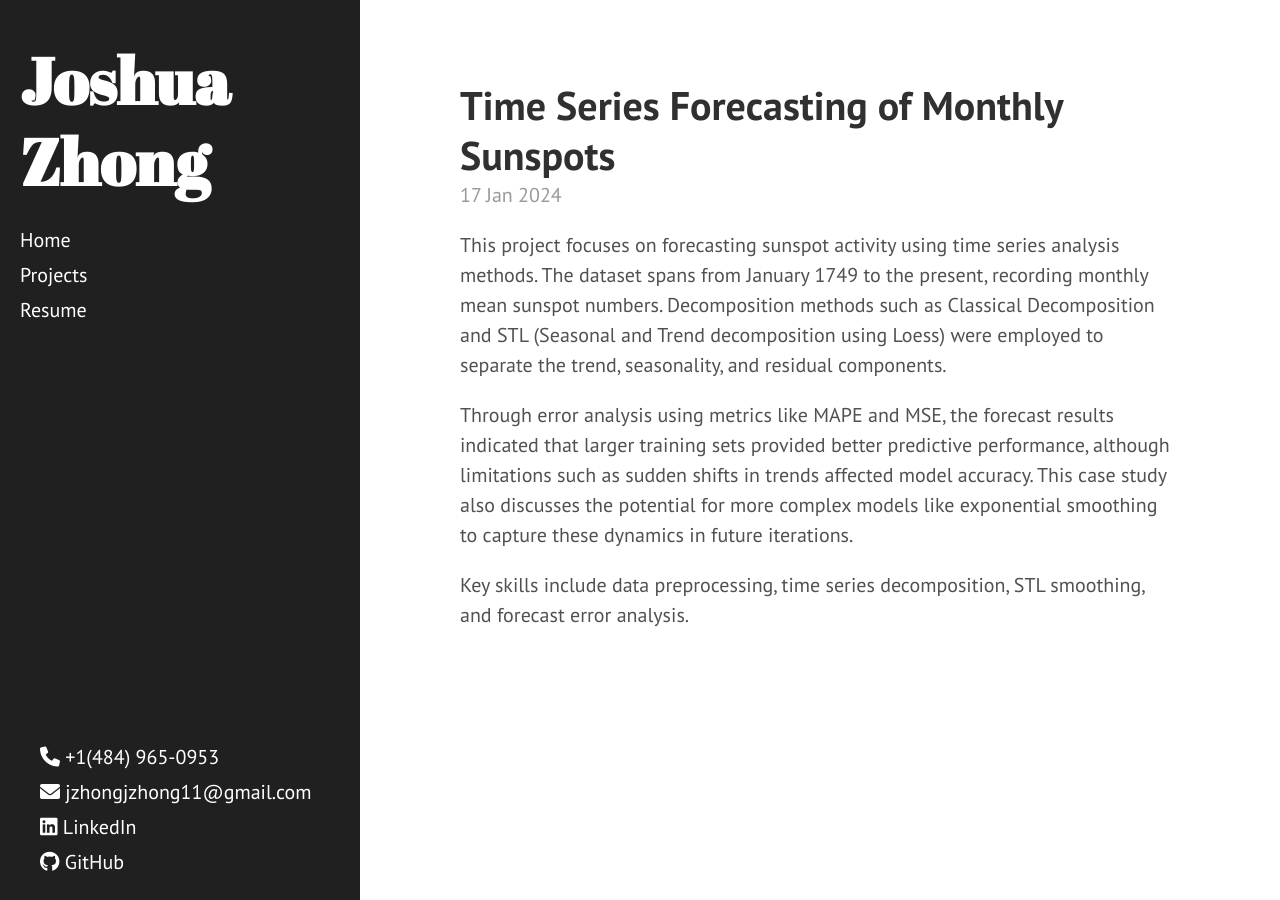
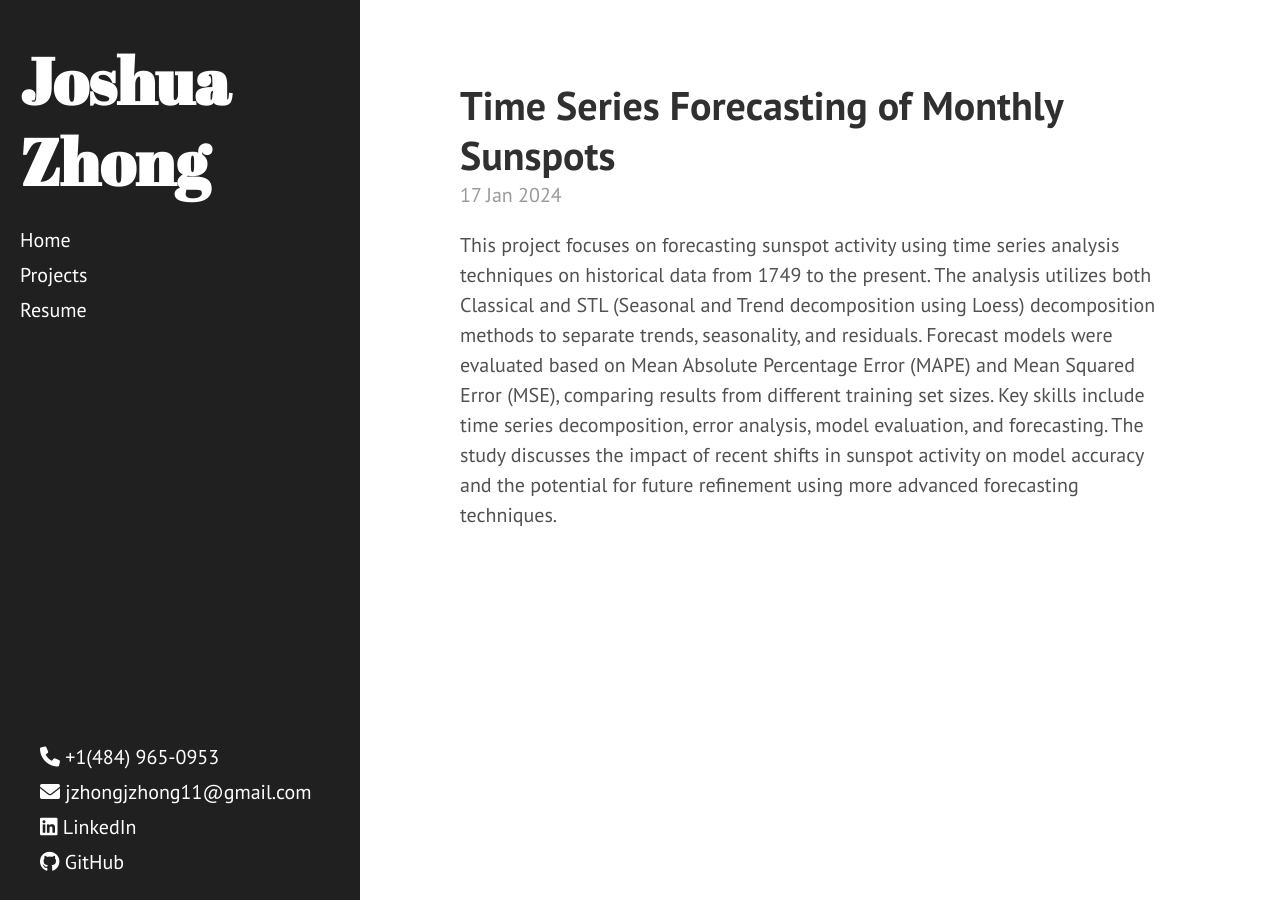
Before and after one commit to JZhong01/JZhong01.github.io, a Jekyll site: the page built from _posts/2024-01-17-time-series-decomposition.md, in a window 1280 px wide. Built offline with Jekyll 4.4.1, drawn with Linux system fonts in a browser that asks for light colours.

Commit message:
updated TS post description

```diff
--- a/_posts/2024-01-17-time-series-decomposition.md
+++ b/_posts/2024-01-17-time-series-decomposition.md
@@ -5,8 +5,4 @@ date:   2024-01-17 15:11
 categories: [home-page, time-series]
 ---
 
-This project focuses on forecasting sunspot activity using time series analysis methods. The dataset spans from January 1749 to the present, recording monthly mean sunspot numbers. Decomposition methods such as Classical Decomposition and STL (Seasonal and Trend decomposition using Loess) were employed to separate the trend, seasonality, and residual components.
-
-Through error analysis using metrics like MAPE and MSE, the forecast results indicated that larger training sets provided better predictive performance, although limitations such as sudden shifts in trends affected model accuracy. This case study also discusses the potential for more complex models like exponential smoothing to capture these dynamics in future iterations.
-
-Key skills include data preprocessing, time series decomposition, STL smoothing, and forecast error analysis.
+This project focuses on forecasting sunspot activity using time series analysis techniques on historical data from 1749 to the present. The analysis utilizes both Classical and STL (Seasonal and Trend decomposition using Loess) decomposition methods to separate trends, seasonality, and residuals. Forecast models were evaluated based on Mean Absolute Percentage Error (MAPE) and Mean Squared Error (MSE), comparing results from different training set sizes. Key skills include time series decomposition, error analysis, model evaluation, and forecasting. The study discusses the impact of recent shifts in sunspot activity on model accuracy and the potential for future refinement using more advanced forecasting techniques.
```
